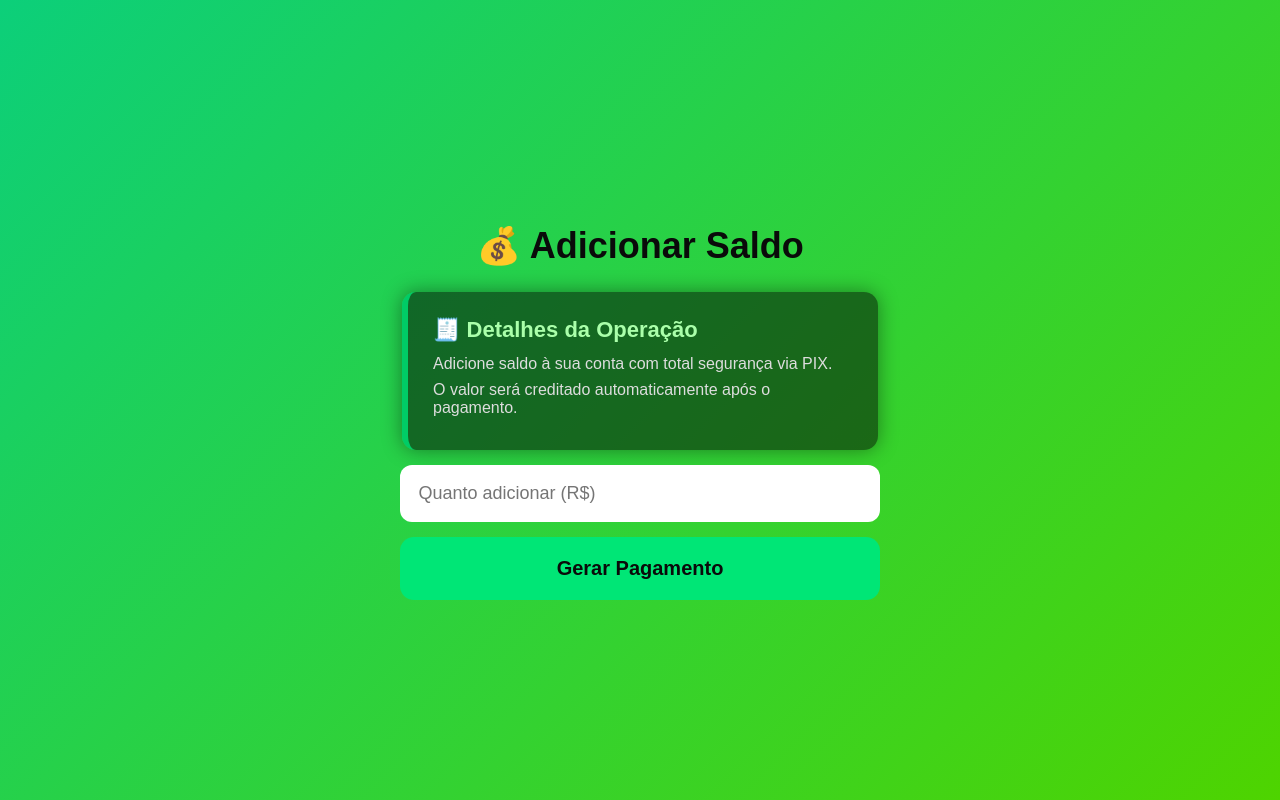
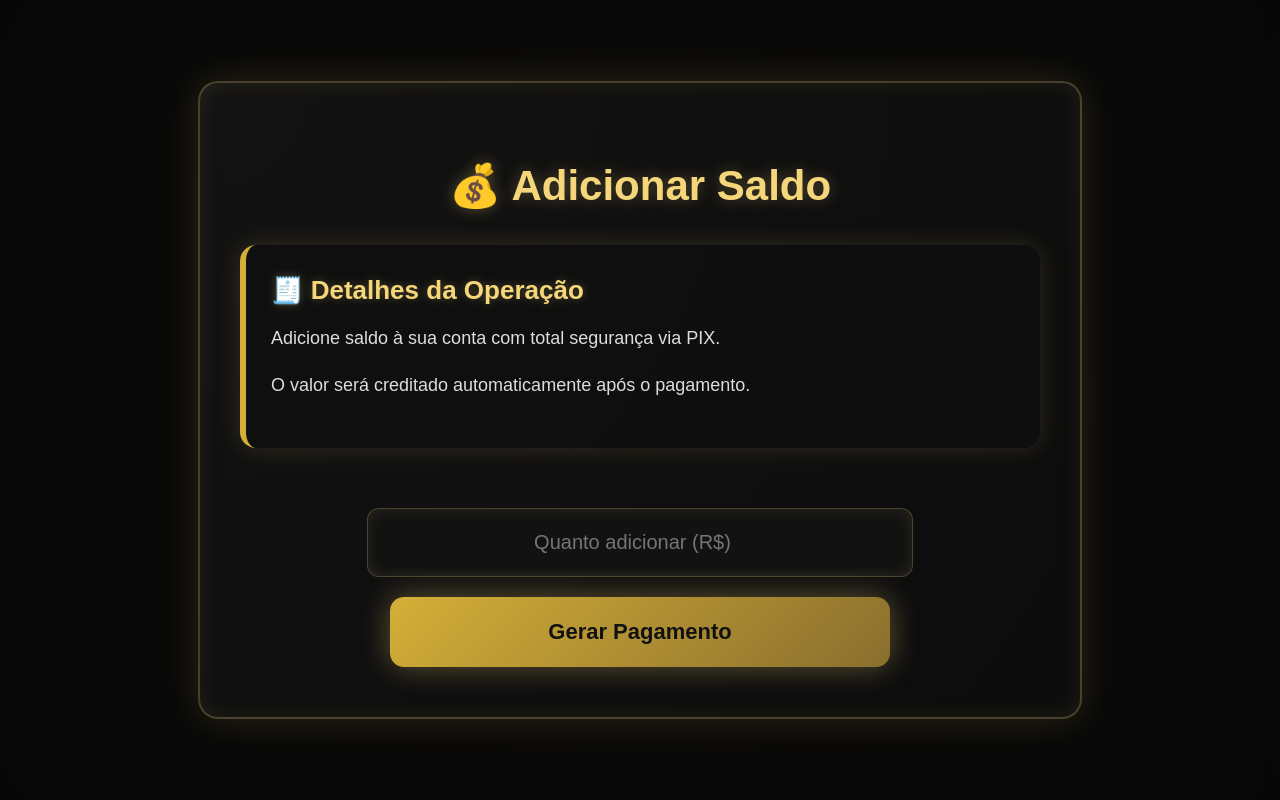
Before and after one commit to YuukiMorp8/Emperium.Unamed-Cc.store, a Flask app: template templates/adicionar_saldo.html in a window 1280 px wide. Run offline with Flask 3, Linux system fonts and the light colour scheme; the template is opened without the code that fills it, so the values that code supplies are empty.

Commit message:
Update adicionar_saldo.html

```diff
--- a/templates/adicionar_saldo.html
+++ b/templates/adicionar_saldo.html
@@ -4,114 +4,136 @@
 <meta charset="UTF-8">
 <title>Adicionar Saldo - Emperium</title>
 <style>
+/* ===== BASE ===== */
 html, body {
     margin: 0;
     padding: 0;
     width: 100%;
     height: 100%;
-        font-family: Arial, sans-serif;
-        background: #0a0a0a;
+    font-family: "Poppins", Arial, sans-serif;
+    background: radial-gradient(circle at center, #0b0b0b, #090808, #070707);
     color: #fff;
     box-sizing: border-box;
-    }
-
-    body {
     display: flex;
     justify-content: center;
     align-items: center;
 }
 
+/* ===== CONTAINER ===== */
 .container {
-        background: linear-gradient(135deg, #0ccf7a, #4ed400);
-        width: 100%;
-        height: 100%;
-        display: flex;
-        flex-direction: column;
-        justify-content: center;
-        align-items: center;
+    background: radial-gradient(circle at top left, #141313, #0c0c0c);
+    width: 95%;
+    max-width: 800px;
+    padding: 50px 40px;
+    border-radius: 20px;
+    border: 2px solid rgba(245,214,123,0.25);
+    box-shadow: 0 0 40px rgba(245,214,123,0.15), inset 0 0 25px rgba(245,214,123,0.08);
     text-align: center;
-        padding: 40px 25px;
-        box-sizing: border-box;
 }
 
+/* ===== TÍTULO ===== */
 h1 {
-        font-size: 36px;
-        color: #0a0a0a;
-        margin-bottom: 25px;
-        font-weight: bold;
+    font-size: 42px;
+    color: #f5d67b;
+    text-shadow: 0 0 15px rgba(245,214,123,0.3);
+    margin-bottom: 35px;
 }
 
-    /* Embed */
+/* ===== EMBED ===== */
 .embed {
-        background: rgba(0, 0, 0, 0.5);
-        border-left: 6px solid #00cc66;
-        border-radius: 14px;
-        padding: 25px;
-        width: 100%;
-        max-width: 420px;
+    background: rgba(15,15,15,0.9);
+    border-left: 6px solid #d4af37;
+    border-radius: 16px;
+    padding: 30px 25px;
     text-align: left;
-        box-shadow: 0 0 20px rgba(0,0,0,0.4);
+    margin-bottom: 40px;
+    box-shadow: 0 0 25px rgba(245,214,123,0.15);
+    transition: 0.3s;
+}
+.embed:hover {
+    transform: scale(1.01);
+    box-shadow: 0 0 35px rgba(245,214,123,0.25);
 }
 
 .embed h2 {
-        color: #aaffaa;
+    color: #f5d67b;
+    font-size: 26px;
     margin-top: 0;
-        margin-bottom: 12px;
-        font-size: 22px;
+    margin-bottom: 15px;
+    text-shadow: 0 0 10px rgba(245,214,123,0.3);
 }
 
 .embed p {
     color: #ddd;
-        margin: 8px 0;
+    font-size: 18px;
+    line-height: 1.6;
+}
+
+/* ===== INPUT ===== */
+input {
+    width: 100%;
+    max-width: 500px;
+    padding: 22px;
+    margin: 20px 0;
+    border-radius: 12px;
+    border: 1px solid rgba(245,214,123,0.25);
+    background: rgba(20,20,20,0.95);
+    color: #fff;
+    font-size: 20px;
+    text-align: center;
+    box-shadow: inset 0 0 15px rgba(245,214,123,0.1);
+    transition: 0.3s;
+}
+input:focus {
+    outline: none;
+    border-color: #f5d67b;
+    box-shadow: 0 0 20px rgba(245,214,123,0.3);
+}
+
+/* ===== BOTÃO ===== */
+button {
+    width: 100%;
+    max-width: 500px;
+    padding: 22px;
+    border-radius: 14px;
+    border: none;
+    font-size: 22px;
+    font-weight: bold;
+    color: #111;
+    background: linear-gradient(135deg, #d4af37, #8a6f2e);
+    cursor: pointer;
+    transition: 0.3s;
+    box-shadow: 0 0 30px rgba(245,214,123,0.35);
+}
+button:hover {
+    background: linear-gradient(135deg, #f5d67b, #b99232);
+    transform: scale(1.05);
+    box-shadow: 0 0 40px rgba(245,214,123,0.6);
+}
+
+/* ===== RESPONSIVO ===== */
+@media (max-width: 768px) {
+    .container {
+        padding: 35px 25px;
+    }
+    h1 {
+        font-size: 34px;
+    }
+    .embed h2 {
+        font-size: 22px;
+    }
+    .embed p {
         font-size: 16px;
     }
-
-    input {
-        width: 100%;
-        padding: 18px;
-        margin: 15px 0;
-        border-radius: 12px;
-        border: none;
+    input, button {
         font-size: 18px;
-        box-sizing: border-box;
-    }
-
-    button {
-        width: 100%;
         padding: 20px;
-        border-radius: 14px;
-        border: none;
-        font-size: 20px;
-        font-weight: bold;
-        color: #0a0a0a;
-        background: #00e676;
-        cursor: pointer;
-        transition: 0.3s;
-    }
-
-    button:hover {
-        background: #00ff88;
-        transform: scale(1.03);
-    }
-
-    /* Responsivo */
-    @media (max-width: 768px) {
-        h1 {
-            font-size: 30px;
-        }
-        .embed {
-            padding: 20px;
-        }
-        input {
-            font-size: 17px;
-        }
-        button {
-            font-size: 18px;
     }
 }
 </style>
 </head>
 <body>
+
 <div class="container">
     <h1>💰 Adicionar Saldo</h1>
 
@@ -126,5 +148,6 @@
         <button type="submit">Gerar Pagamento</button>
     </form>
 </div>
+
 </body>
 </html>
```
Lines whose indentation alone changed are shown as unchanged.
